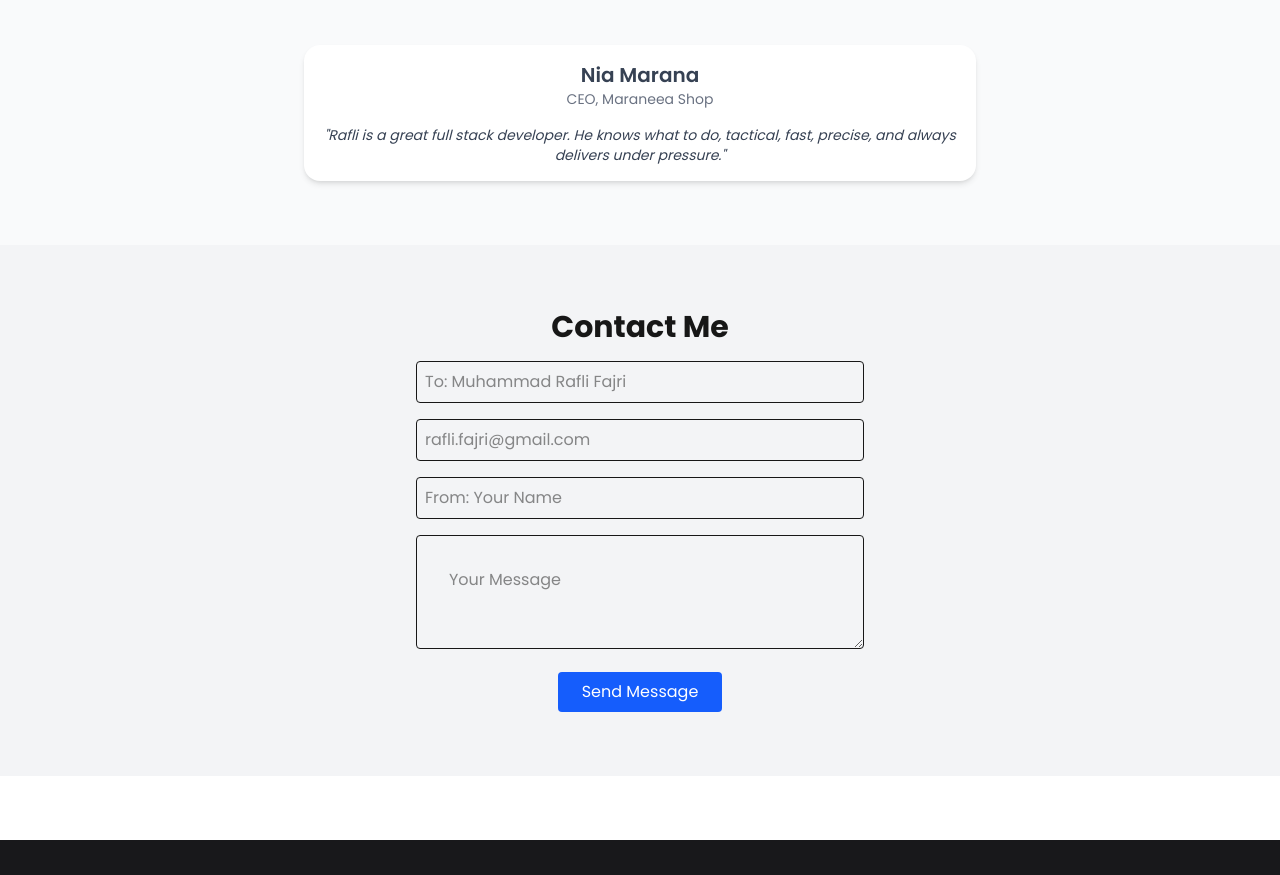
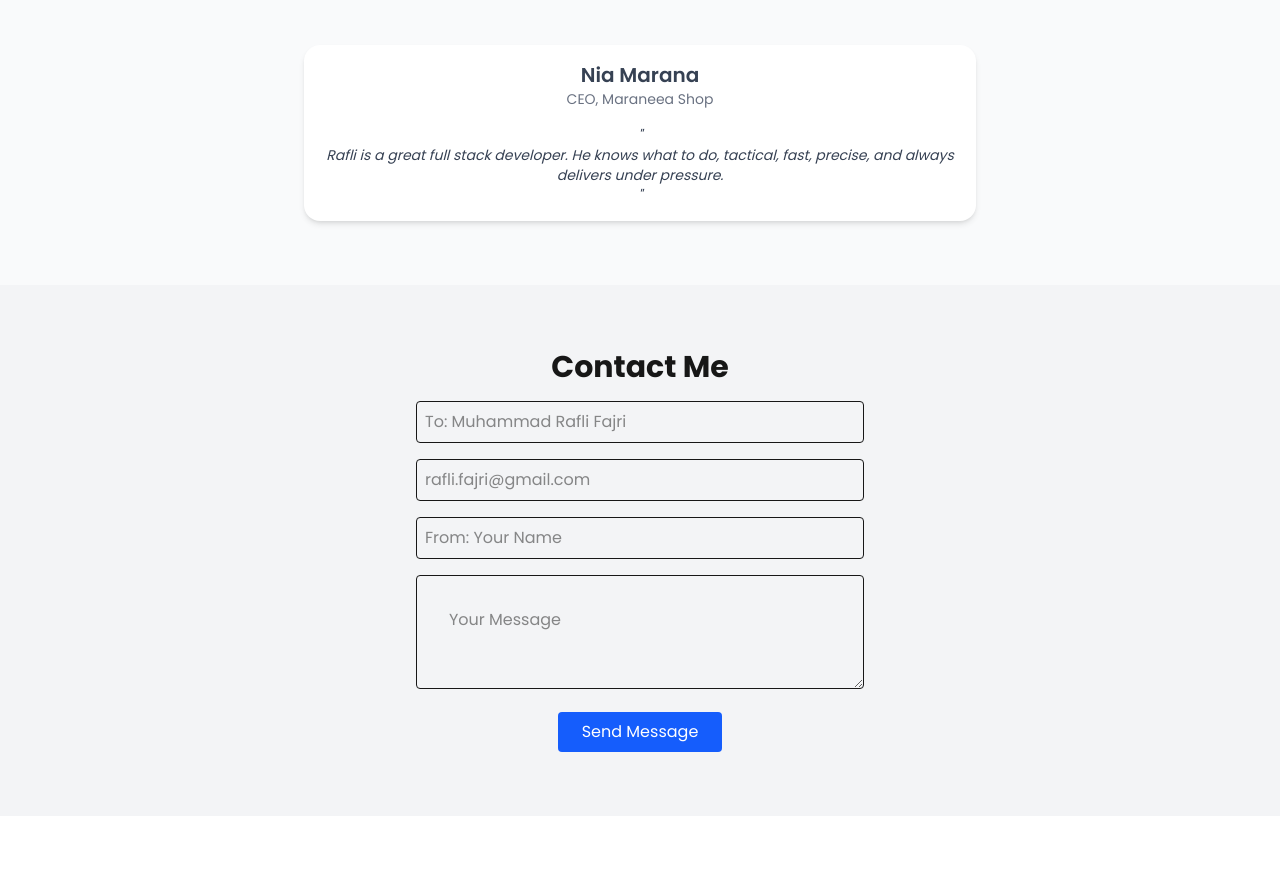
Before and after one commit to daffirf/personal-website-rafli, a Next.js app: page / in a window 1280 px wide. Shown: the part 2227-3102 px from the top of the page. Built offline with nearby package versions, Linux system fonts and the light colour scheme.

Commit message:
fix: escape quotes and remove unused import

```diff
--- a/src/app/components/Testimonials.tsx
+++ b/src/app/components/Testimonials.tsx
@@ -7,9 +7,8 @@ const testimonials = [
     name: "Nia Marana",
     role: "CEO, Maraneea Shop",
     quote:
-      "Rafli is a great full stack developer. He knows what to do, tactical, fast, precise, and always delivers under pressure.",
+      <p>Rafli is a great full stack developer. He knows what to do, tactical, fast, precise, and always delivers under pressure.</p>
   },
-  // Tambah testimoni lain di sini
 ];
 
 export default function Testimonials() {
--- a/src/app/components/ui/card.tsx
+++ b/src/app/components/ui/card.tsx
@@ -1,4 +1,3 @@
-import { cn } from "@/lib/utils";
 import { ReactNode } from 'react'
 
 type CardProps = {
```
